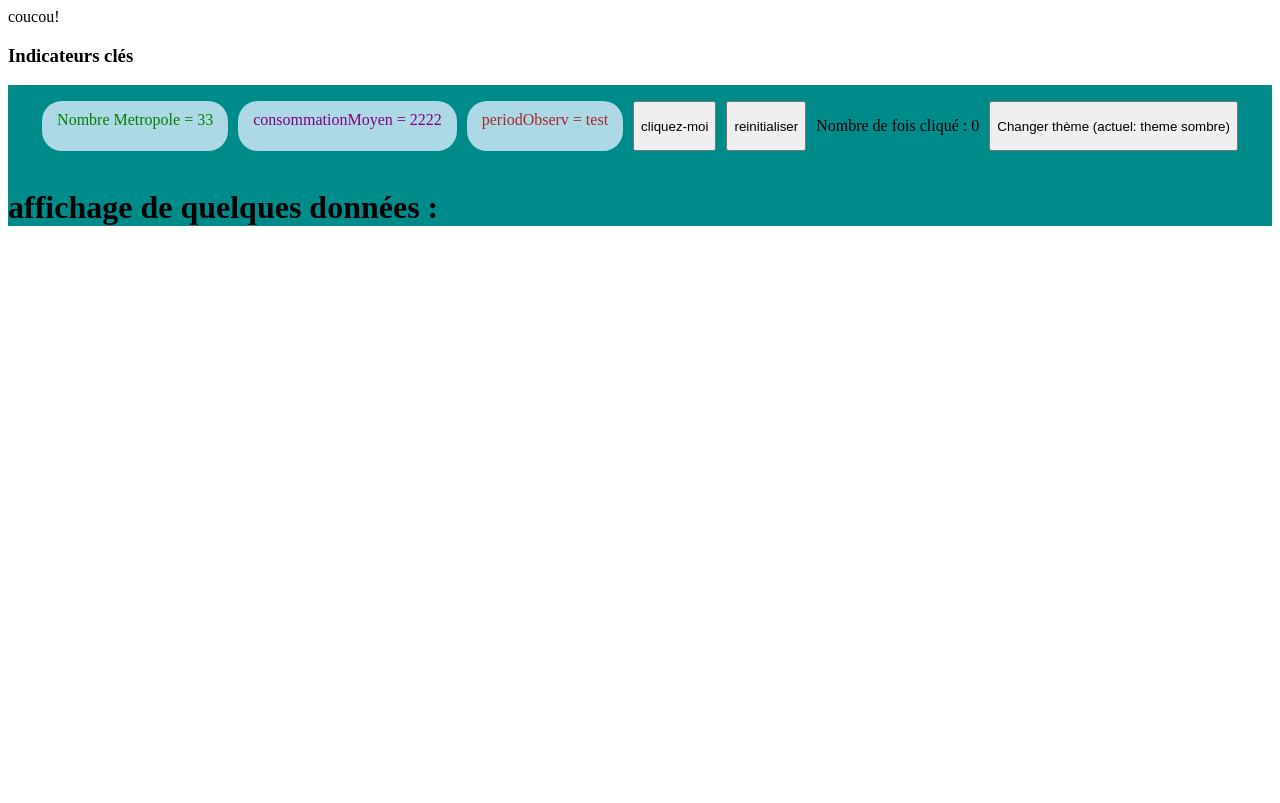
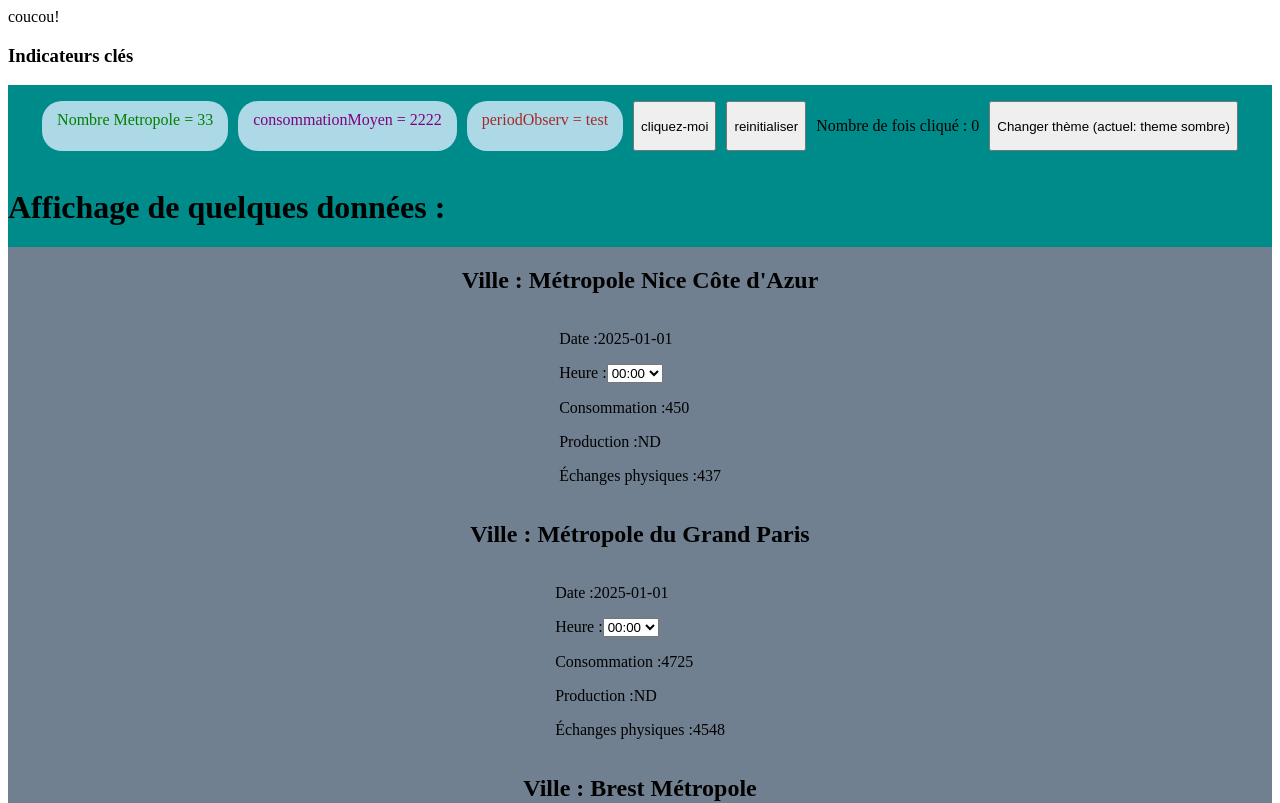
Before and after one commit to ChaBoxxHF/eco2mix-dashboard, a React (Vite) app: page / in a window 1280 px wide. Shown: the top 803 px of the page. Built offline with nearby package versions, Linux system fonts and the light colour scheme.

Commit message:
chatGPT c'est mon super pote (le json est un peu PT du coup j'en ai profité pour lui demander de parcourir de manière pas dégueux et de mettre en place un date picker)

```diff
--- a/src/components/InfosPanel/InfoPanel.jsx
+++ b/src/components/InfosPanel/InfoPanel.jsx
@@ -3,29 +3,52 @@ import "./InfosPanel.css";
 import MetropolisCard from "../MetropolisCard/MetropolisCard";
 
 function InfosPanel({ totalCities = 33, avgConsommation, period }) {
-  //normalement y'as pas besoins de constantes, j'avais juste la flemme d'aller modifier plus bas :)
   const nbMetropole = totalCities;
   const consommationMoyen = avgConsommation;
   const periodObserv = period;
 
-  let [count, setCount] = useState(0);
+  const [count, setCount] = useState(0);
   const [theme, setTheme] = useState("sombre");
   const [loading, setLoading] = useState(true);
-  const [donneeJson, setDonneeJson] = useState(null);
   const [villes, setVilles] = useState([]);
 
   useEffect(() => {
     const fetchData = async () => {
       try {
-        const villes = await fetch(
+        const response = await fetch(
           "/json/eco2mix-metropoles-2025-janvier-01.json"
-        )
-          .then((response) => response.json())
-          .then((data) => {
-            setDonneeJson(data);
-          });
+        );
+        const data = await response.json();
+
+        // 🔹 Transformation du JSON pour ne prendre que 5 premières heures par ville
+        const villesTransformees = Object.entries(data)
+          .map(([nomVille, villeData]) => {
+            const datas = villeData?.datas;
+            if (!datas) return null;
+
+            const [date] = Object.keys(datas);
+            if (!date) return null;
+
+            const heures = Object.entries(datas[date])
+              .sort()
+              .map(([heure, values]) => ({
+                heure,
+                consommation: values.consommation,
+                production: values.production,
+                echangePhysique: values.echanges_physiques,
+              }));
+
+            return {
+              nom: nomVille,
+              date,
+              heures,
+            };
+          })
+          .filter(Boolean);
+
+        setVilles(villesTransformees);
       } catch (error) {
-        setError(error);
+        console.error(error);
       } finally {
         setLoading(false);
       }
@@ -34,38 +57,15 @@ function InfosPanel({ totalCities = 33, avgConsommation, period }) {
     fetchData();
   }, []);
 
-  useEffect(() => {
-    if (donneeJson) {
-      setVilles(Object.keys(donneeJson));
-    }
-  }, [donneeJson]);
-
   if (loading) {
     return <div>Chargement ...</div>;
   }
 
-  const handleClickCount = () => {
-    console.log(count);
-    setCount(count + 1);
-  };
-
-  const reinitialiser = () => {
-    setCount((count = 0));
-  };
-
-  const handleClickTheme = () => {
-    console.log("Changement de thème");
-    setTheme(theme === "sombre" ? "clair" : "sombre");
-  };
-
-  const chargerConsommationJournalière = (data) => {};
-
   return (
     <>
-      {console.log(villes)}
-      {console.log(donneeJson)}
       <div>coucou!</div>
       <h3>Indicateurs clés</h3>
+
       <div className={`theme${theme}`}>
         <div className="indicator">
           <div id="ind1">Nombre Metropole = {nbMetropole}</div>
@@ -73,20 +73,33 @@ function InfosPanel({ totalCities = 33, avgConsommation, period }) {
           <div id="ind3">periodObserv = {periodObserv}</div>
 
           <button
-            onClick={handleClickCount}
+            onClick={() => setCount(count + 1)}
             style={count >= 5 ? { background: "red" } : {}}>
             {count >= 5 ? "ALED" : "cliquez-moi"}
           </button>
-          <button onClick={reinitialiser}>reinitialiser</button>
+
+          <button onClick={() => setCount(0)}>reinitialiser</button>
+
           <p>Nombre de fois cliqué : {count}</p>
-          <button onClick={handleClickTheme}>
-            Changer thème (actuel: {`theme ${theme}`})
+
+          <button
+            onClick={() => setTheme(theme === "sombre" ? "clair" : "sombre")}>
+            Changer thème (actuel: theme {theme})
           </button>
         </div>
+
         <div>
-          <h1>affichage de quelques données :</h1>
+          <h1>Affichage de quelques données :</h1>
+
           <div>
-            <MetropolisCard />
+            {villes.map((ville) => (
+              <MetropolisCard
+                key={ville.nom}
+                nomVille={ville.nom}
+                date={ville.date}
+                heures={ville.heures}
+              />
+            ))}
           </div>
         </div>
       </div>
--- a/src/components/MetropolisCard/MetropolisCard.css
+++ b/src/components/MetropolisCard/MetropolisCard.css
@@ -6,10 +6,3 @@
   align-items: center;
   margin: 0 auto;
 }
-
-.card-content {
-  color: darkgreen;
-}
-
-.label {
-}
--- a/src/components/MetropolisCard/MetropolisCard.jsx
+++ b/src/components/MetropolisCard/MetropolisCard.jsx
@@ -1,32 +1,56 @@
 import { useState } from "react";
 import "./MetropolisCard.css";
-import myData from "/public/json/eco2mix-metropoles-2025-janvier-01.json";
 
-function MetropolisCard({ nomVille = "", consommationJournée = 0 }) {
-  // const ville = "Paris";
-  // const consommation = "1200 MW";
-  // const villes = myData;
-  // console.log(villes);
+function MetropolisCard({ nomVille, date, heures = [] }) {
+  // heure sélectionnée (par défaut la première)
+  const [heureSelectionnee, setHeureSelectionnee] = useState(
+    heures[0]?.heure || ""
+  );
 
-  if (nomVille === "" && consommationJournée === 0) {
-    return <></>;
-  }
+  // données correspondant à l’heure sélectionnée
+  const dataHeure = heures.find((h) => h.heure === heureSelectionnee);
+
+  if (!nomVille || !dataHeure) return null;
 
   return (
-    <>
     <div className="metropolis-card">
       <h2>Ville : {nomVille}</h2>
+
       <div className="card-content">
         <p>
+          <span className="label">Date :</span>
+          <span className="value">{date}</span>
+        </p>
+
+        <p>
+          <span className="label">Heure :</span>
+          <select
+            value={heureSelectionnee}
+            onChange={(e) => setHeureSelectionnee(e.target.value)}>
+            {heures.map((h) => (
+              <option key={h.heure} value={h.heure}>
+                {h.heure}
+              </option>
+            ))}
+          </select>
+        </p>
+
+        <p>
           <span className="label">Consommation :</span>
-            <span className="value">{consommationJournée}</span>
+          <span className="value">{dataHeure.consommation}</span>
+        </p>
+
+        <p>
+          <span className="label">Production :</span>
+          <span className="value">{dataHeure.production}</span>
+        </p>
+
+        <p>
+          <span className="label">Échanges physiques :</span>
+          <span className="value">{dataHeure.echangePhysique}</span>
         </p>
       </div>
     </div>
-      {/* <div>{myData.map((ville)=>
-
-      )}</div> */}
-    </>
   );
 }
 
```
Lines whose indentation alone changed are shown as unchanged.
